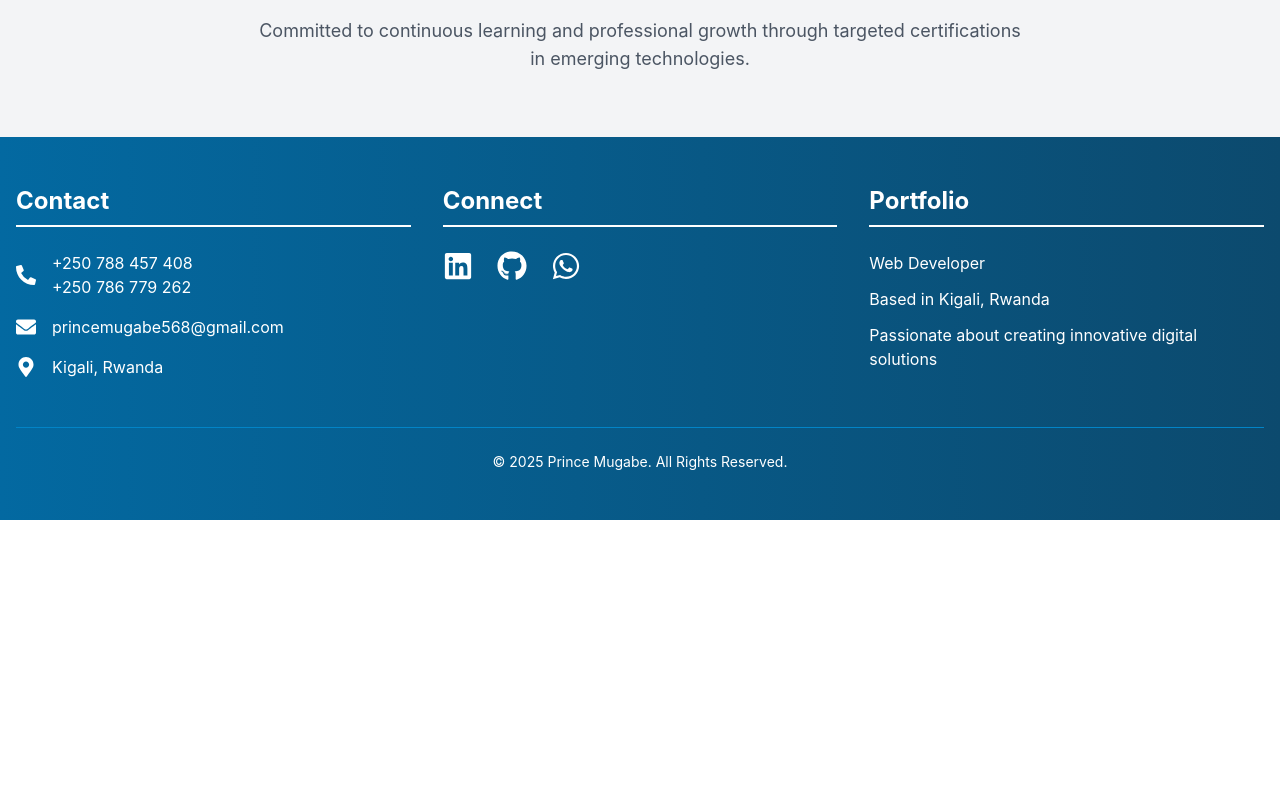
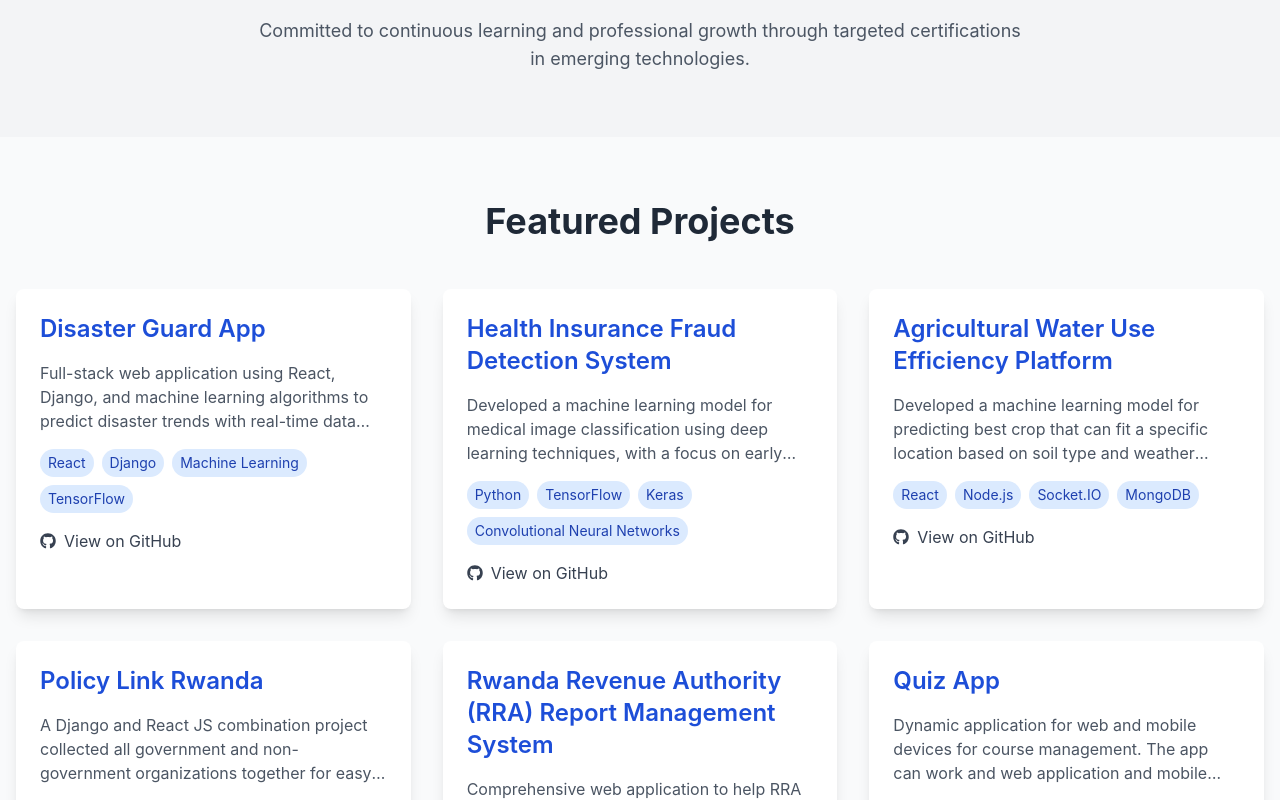
Before and after one commit to PrinceMUGABE/prince_mugabe_portfolio-, a React (Create React App) app: page / in a window 1280 px wide. Shown: the part 3420-4220 px from the top of the page. Before the commit the page ends 3940 px from the top, so only its background shows below. Built offline with nearby package versions, Linux system fonts and the light colour scheme.

Commit message:
re-added a project section in main component

```diff
--- a/src/components/Main_Layout.jsx
+++ b/src/components/Main_Layout.jsx
@@ -7,6 +7,7 @@ import Skills from "./skill/Skills.jsx"
 import WhatsAppButton from "./WhatsAppButton.jsx";
 import Certificates from "./certifaction/Certificates.jsx";
 import ProfessionalJourneyModal from "./blog/Blog.jsx";
+import Projects from "./project/Projects.jsx"
 
 const MainLayout = () => {
   const [isProfessionalJourneyOpen, setIsProfessionalJourneyOpen] = useState(false);
@@ -31,6 +32,8 @@ const MainLayout = () => {
       <Skills />
       <Services />
       <Certificates />
+      <Projects />
+
       <Footer />
 
       {/* WhatsApp Button */}
```
